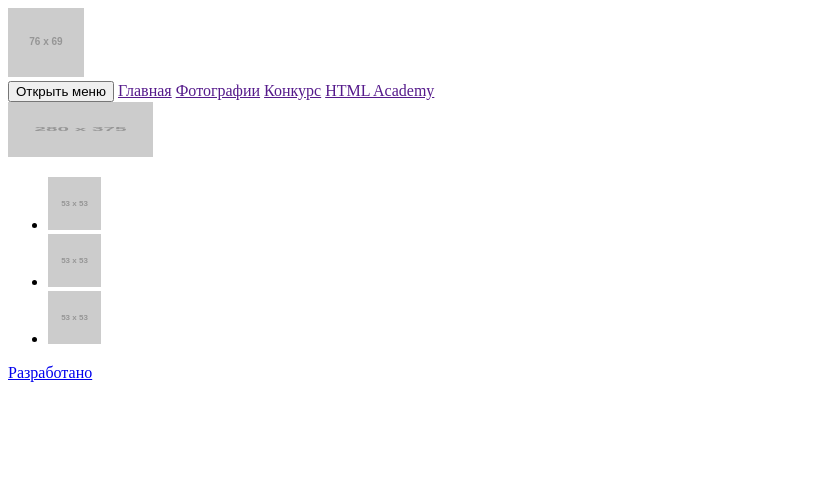
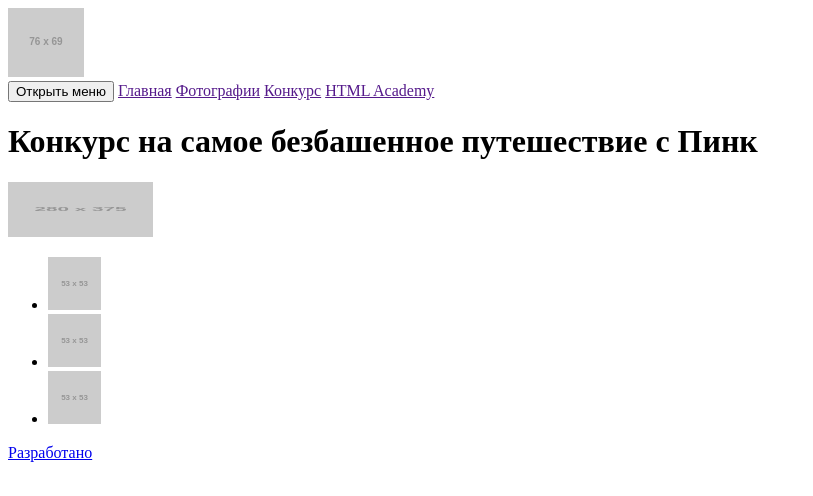
Before and after one commit to sergeyarhipov/246604-pink-19, a website: page source/form.html in a window 1280 px wide. Shown: the whole page, without its empty margins (0-813 px from the left). Drawn offline with Linux system fonts and the light colour scheme; placeholder pictures from the web are drawn by us.

Commit message:
Внесены изменения в шапку

```diff
--- a/source/form.html
+++ b/source/form.html
@@ -20,10 +20,18 @@
           <a href="" class="menu-items__menu-item">Конкурс</a>
           <a href="" class="menu-items__menu-item">HTML Academy</a>
         </nav>
+
+        <h1 class="page-header__page-title">
+          Конкурс на самое
+          безбашенное путешествие
+          с Пинк
+        </h1>
       </div>
     </header>
 
     <main class="main-header">
+
+      <!-- Здесь будет код формы -->
 
       <!-- Блок футера -->
       <footer class="footer">
```
